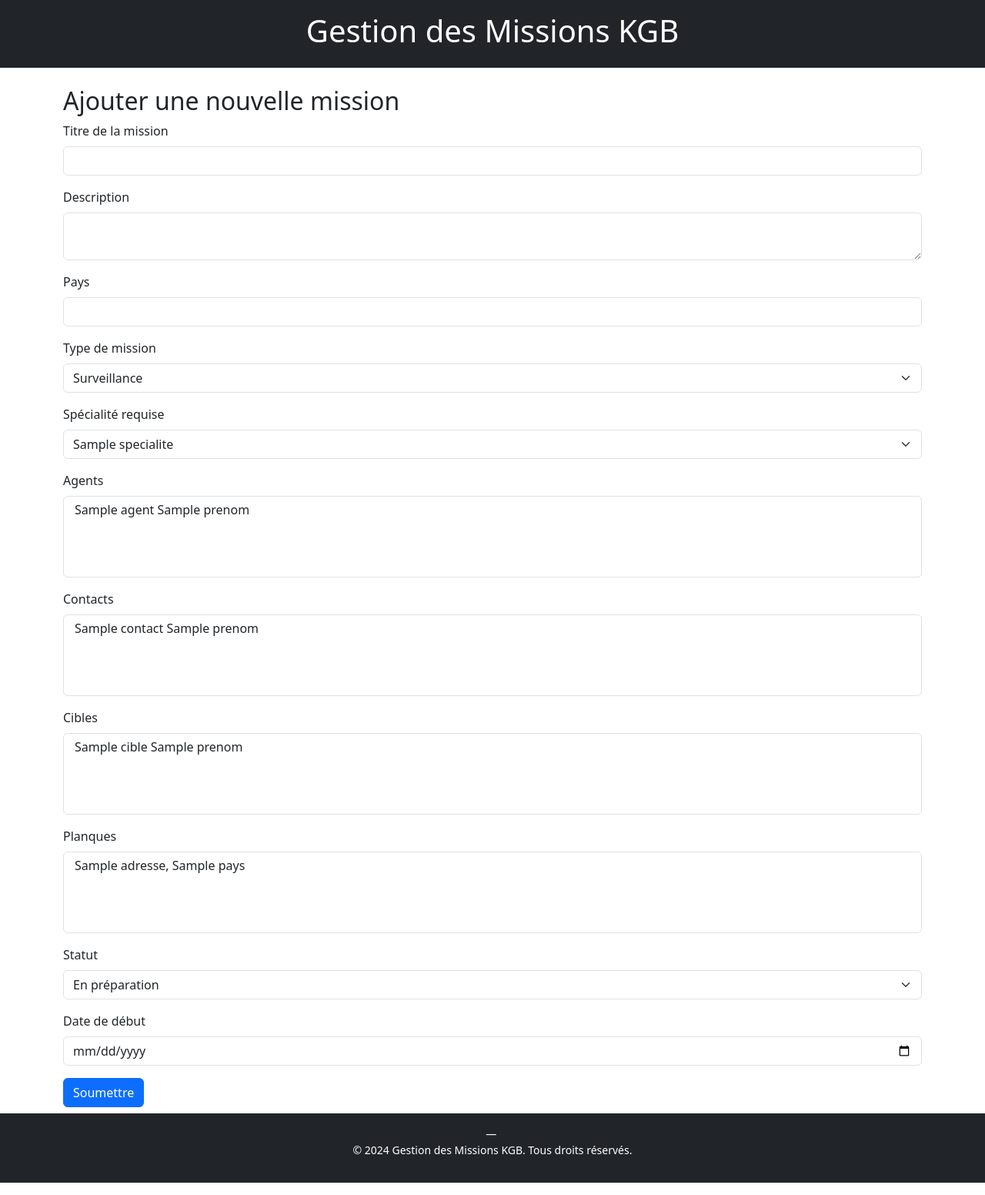
After one commit to jordan008A/gestion_kgb, a PHP site: template views/pages/addMissionView.php in a window 1280 px wide. The commit adds this page. Shown: the whole page at 77% size. Run offline with PHP 8.4, Linux system fonts and the light colour scheme; the template is opened without the code that fills it: most values are stand-ins (such as "Sample title", 1, 10 or a date in 2020).

Commit message:
🚧 Create add Mission form

```diff
--- /dev/null
+++ b/views/pages/addMissionView.php
@@ -0,0 +1,85 @@
+<?php include_once '../views/partials/_headerView.php'; ?>
+
+<main class="container py-4">
+    <h2>Ajouter une nouvelle mission</h2>
+    <form action="/gestion_kgb/controllers/missionsController.php" method="post">
+        <div class="mb-3">
+            <label for="titre" class="form-label">Titre de la mission</label>
+            <input type="text" class="form-control" id="titre" name="titre" required>
+        </div>
+        <div class="mb-3">
+            <label for="description" class="form-label">Description</label>
+            <textarea class="form-control" id="description" name="description" required></textarea>
+        </div>
+        <div class="mb-3">
+            <label for="pays" class="form-label">Pays</label>
+            <input type="text" class="form-control" id="pays" name="pays" required>
+        </div>
+        <div class="mb-3">
+            <label for="typeMission" class="form-label">Type de mission</label>
+            <select class="form-select" id="typeMission" name="typeMission" required>
+                <option disabled value="">Sélectionnez un type</option>
+                <option value="Surveillance">Surveillance</option>
+                <option value="Assassinat">Assassinat</option>
+                <option value="Infiltration">Infiltration</option>
+            </select>
+        </div>
+        <div class="mb-3">
+            <label for="specialite" class="form-label">Spécialité requise</label>
+            <select class="form-select" id="specialite" name="specialite" required>
+                <?php foreach ($specialites as $specialite): ?>
+                    <option value="<?= $specialite['nom'] ?>"><?= htmlspecialchars($specialite['nom']) ?></option>
+                <?php endforeach; ?>
+            </select>
+        </div>
+        <div class="mb-3">
+            <label for="agents" class="form-label">Agents</label>
+            <select multiple class="form-select" id="agents" name="agents[]" required>
+                <?php foreach ($agents as $agent): ?>
+                    <option value="<?= $agent['id'] ?>"><?= htmlspecialchars($agent['nom']) . ' ' . htmlspecialchars($agent['prenom']) ?></option>
+                <?php endforeach; ?>
+            </select>
+        </div>
+        <div class="mb-3">
+            <label for="contacts" class="form-label">Contacts</label>
+            <select multiple class="form-select" id="contacts" name="contacts[]" required>
+                <?php foreach ($contacts as $contact): ?>
+                    <option value="<?= $contact['id'] ?>"><?= htmlspecialchars($contact['nom']) . ' ' . htmlspecialchars($contact['prenom']) ?></option>
+                <?php endforeach; ?>
+            </select>
+        </div>
+        <div class="mb-3">
+            <label for="cibles" class="form-label">Cibles</label>
+            <select multiple class="form-select" id="cibles" name="cibles[]" required>
+                <?php foreach ($cibles as $cible): ?>
+                    <option value="<?= $cible['id'] ?>"><?= htmlspecialchars($cible['nom']) . ' ' . htmlspecialchars($cible['prenom']) ?></option>
+                <?php endforeach; ?>
+            </select>
+        </div>
+        <div class="mb-3">
+            <label for="planques" class="form-label">Planques</label>
+            <select multiple class="form-select" id="planques" name="planques[]" required>
+                <?php foreach ($planques as $planque): ?>
+                    <option value="<?= $planque['id'] ?>"><?= htmlspecialchars($planque['adresse']) . ', ' . htmlspecialchars($planque['pays']) ?></option>
+                <?php endforeach; ?>
+            </select>
+        </div>
+        <div class="mb-3">
+            <label for="statut" class="form-label">Statut</label>
+            <select class="form-select" id="statut" name="statut" required>
+                <option disabled value="">Sélectionnez un statut</option>
+                <option value="En préparation">En préparation</option>
+                <option value="En cours">En cours</option>
+                <option value="Terminé">Terminé</option>
+                <option value="Echec">Echec</option>
+            </select>
+        </div>
+        <div class="mb-3">
+            <label for="dateDebut" class="form-label">Date de début</label>
+            <input type="date" class="form-control" id="dateDebut" name="dateDebut" required>
+        </div>
+        <button type="submit" class="btn btn-primary">Soumettre</button>
+    </form>
+</main>
+
+<?php include_once '../views/partials/_footerView.php'; ?>
```
Also changed, not shown: controllers/missionsController.php (+50 -2 lines), models/Mission.php (+40 -0 lines), public/config/gestion_kgb_db.sql (+16 -16 lines), views/pages/missionsView.php (+14 -0 lines).
